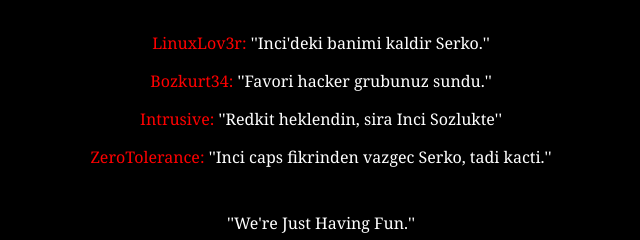
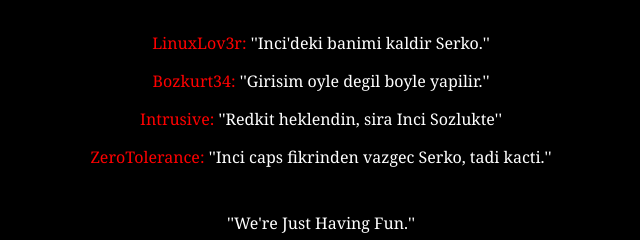
Before and after one commit to turkdef/serkan, a plain HTML site: page index.html in a window 1280 px wide. Shown: the part 260-500 px from the top of the page, 319-959 px from the left. Drawn offline with Linux system fonts and the light colour scheme.

Commit message:
Update index.html

```diff
--- a/index.html
+++ b/index.html
@@ -315,7 +315,7 @@
 	''Inci'deki banimi kaldir Serko.'' </font></span></p>
 	<p style="text-align:center" align="center">
 	<span class="style4"><font face="Georgia" color="#FF0000">Bozkurt34:</font><font face="Georgia" color="#FFFFFF">
-	''Favori hacker grubunuz sundu.''</font></span></p>
+	''Girisim oyle degil boyle yapilir.''</font></span></p>
 	<p style="text-align:center" align="center">
 	<font face="Georgia"><span class="style4"><font color="#FF0000" size="3">
 	Intrusive: </font><font color="#FFFFFF" size="3">''Redkit heklendin, sira Inci Sozlukte''</font></span></font></p>
```
